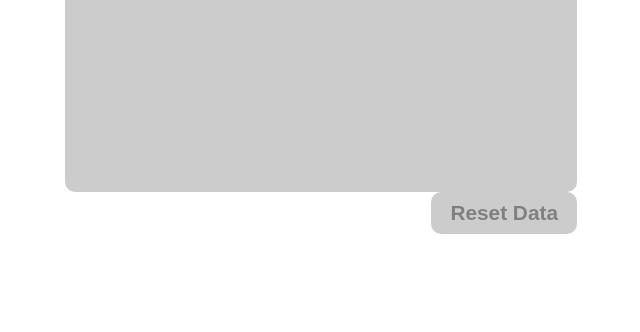
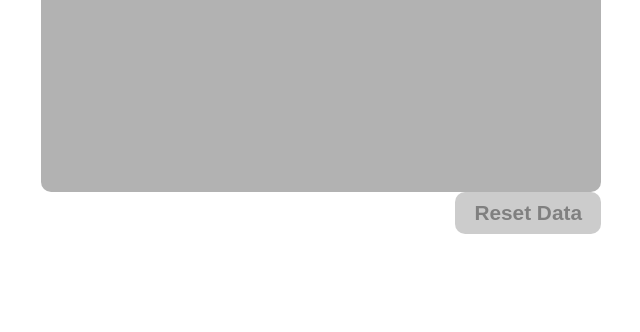
Before and after one commit to dlwlsdn201/ToDoList, a website built with Parcel: page index.html in a window 1280 px wide. Shown: the part 468-800 px from the top of the page, without its empty margins (319-959 px from the left). Built offline with nearby package versions, Linux system fonts and the light colour scheme.

Commit message:
git page에서 이미지 파일 로드가 되지 않는 오류 수정

```diff
--- a/css/index.scss
+++ b/css/index.scss
@@ -26,7 +26,7 @@ body {
     justify-content: center;
     align-items: center;
     animation: fadeIn2 1.8s forwards;
-    width: 32em;
+    width: 35em;
     font-family: "Gill Sans", "Gill Sans MT", Calibri, "Trebuchet MS",
     sans-serif;
 }
@@ -37,7 +37,7 @@ body {
     flex-flow: column nowrap;
     justify-content: center;
     align-items: center;
-    background: rgba(0, 0, 0, 0.2);
+    background: rgba(0, 0, 0, 0.3);
     height: auto;
     box-sizing: border-box;
     padding: 2em 2em;
--- a/js/background.js
+++ b/js/background.js
@@ -8,7 +8,7 @@ handleImgLoad = () => {
 
 function paintImage(imgNumber){
     const image = new Image();
-    image.src = `../images/bg/${imgNumber+1}.jpg`;
+    image.src = `./images/bg/${imgNumber+1}.jpg`;
     image.classList.add("bgImage");
     BODY.appendChild(image);
 }
```
Also changed, not shown: css/index.css.
